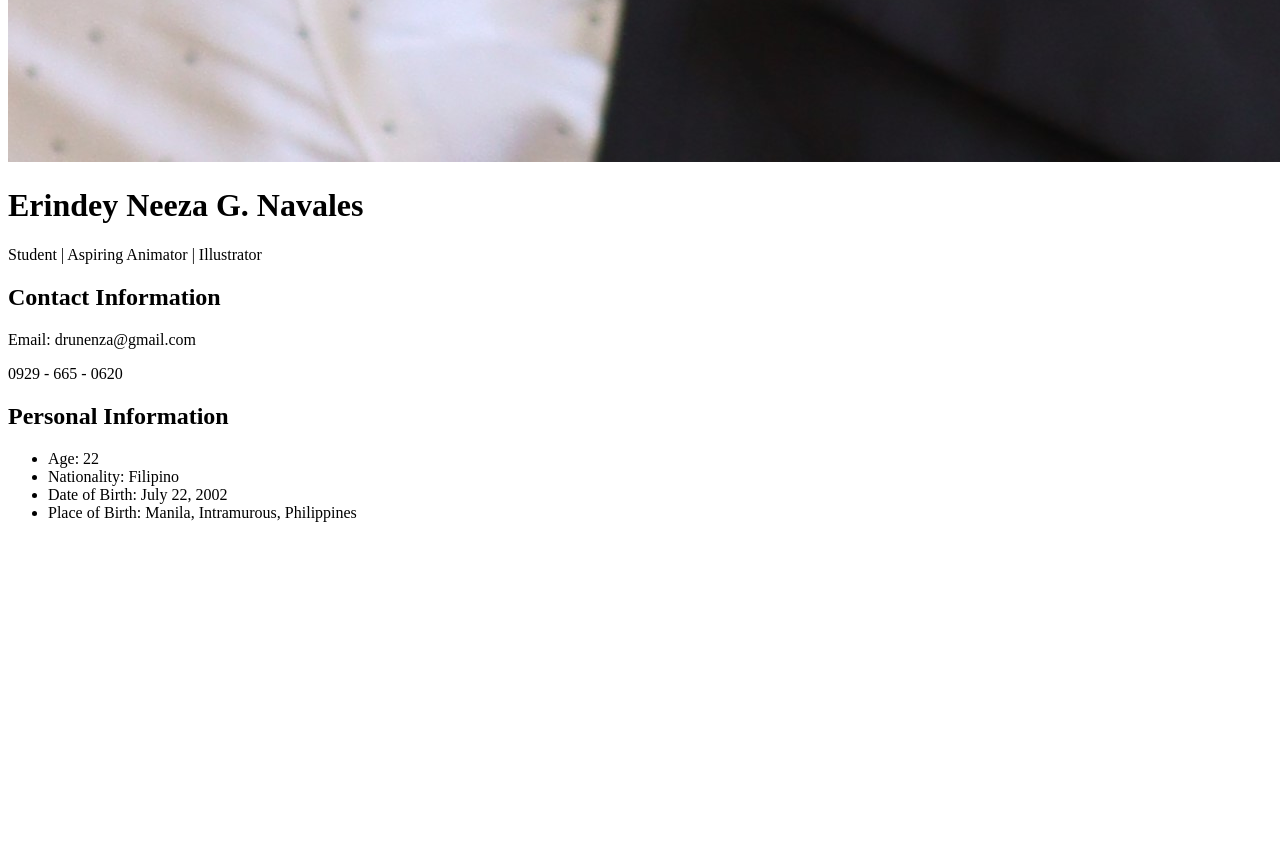
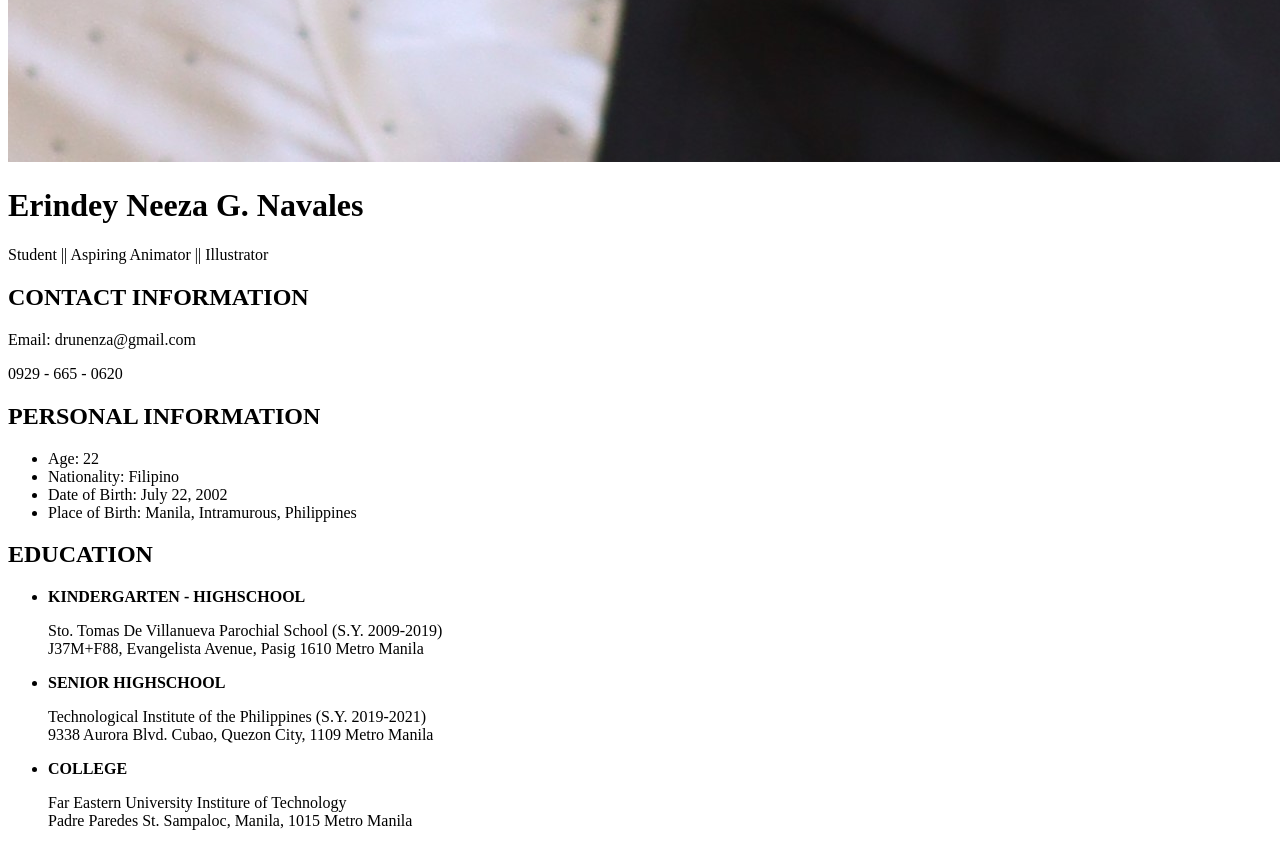
Before and after one commit to ErinNight/WD_Code_Resume_1_TD21, a plain HTML site: page index.html in a window 1280 px wide. Shown: the part 3085-3931 px from the top of the page. Before the commit the page ends 3623 px from the top, so only its background shows below. Drawn offline with Linux system fonts and the light colour scheme.

Commit message:
Education

```diff
--- a/index.html
+++ b/index.html
@@ -11,17 +11,17 @@
     <header>
         <img src="./assets/img/IMG_8336.JPG" alt="Profile Picture" class="profile-pic">
         <h1> Erindey Neeza G. Navales </h1>
-        <p>Student | Aspiring Animator | Illustrator </p>
+        <p>Student || Aspiring Animator || Illustrator </p>
     </header>
 
     <section class="contact-info">
-        <h2> Contact Information </h2>
+        <h2> CONTACT INFORMATION </h2>
         <p> Email: drunenza@gmail.com </p>
         <p> 0929 - 665 - 0620</p>
     </section>
 
     <section class="personal-info">
-        <h2> Personal Information </h2>
+        <h2> PERSONAL INFORMATION </h2>
         <ul>
             <li> Age: 22 </li>
             <li> Nationality: Filipino </li>
@@ -30,5 +30,22 @@
         </ul>
     </section>
 
+    <section class="education-info">
+        <h2> EDUCATION </h2>
+        <ul>
+            <li><p><b> KINDERGARTEN - HIGHSCHOOL </b></p></li>
+            <p> Sto. Tomas De Villanueva Parochial School (S.Y. 2009-2019) <br>
+                J37M+F88, Evangelista Avenue, Pasig 1610 Metro Manila </p>
+
+            <li><p><b> SENIOR HIGHSCHOOL </b></p></li>
+             <p> Technological Institute of the Philippines (S.Y. 2019-2021) <br>
+                9338 Aurora Blvd. Cubao, Quezon City, 1109 Metro Manila </p>
+
+            <li><p><b> COLLEGE </b></p></li>
+            <p> Far Eastern University Institure of Technology <br>
+            Padre Paredes St. Sampaloc, Manila, 1015 Metro Manila </p>
+        </ul>
+    </section>
+
 </body>
 </html>
```
